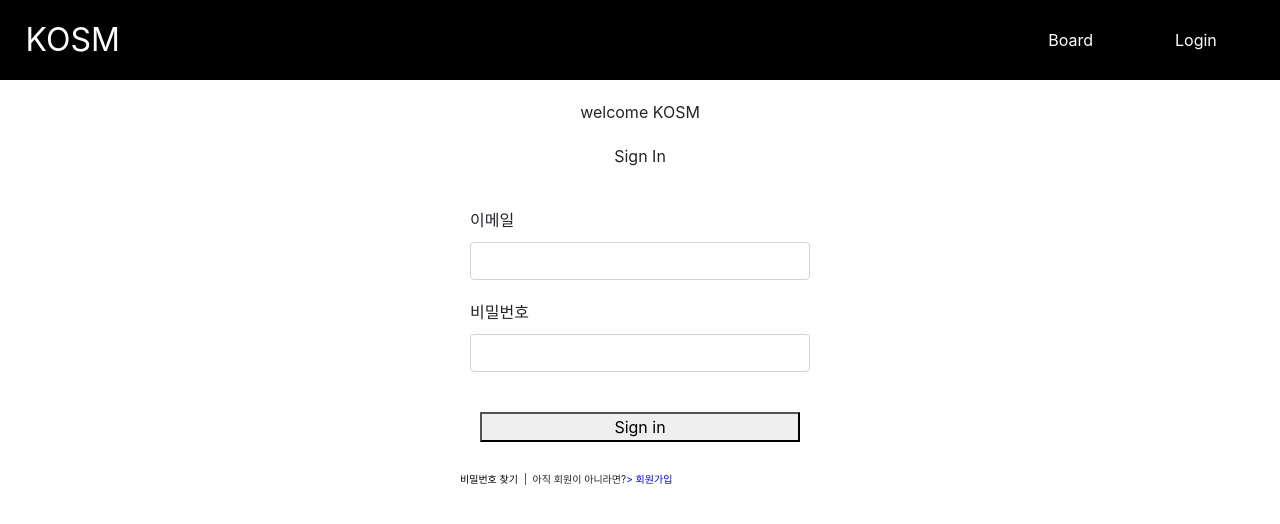
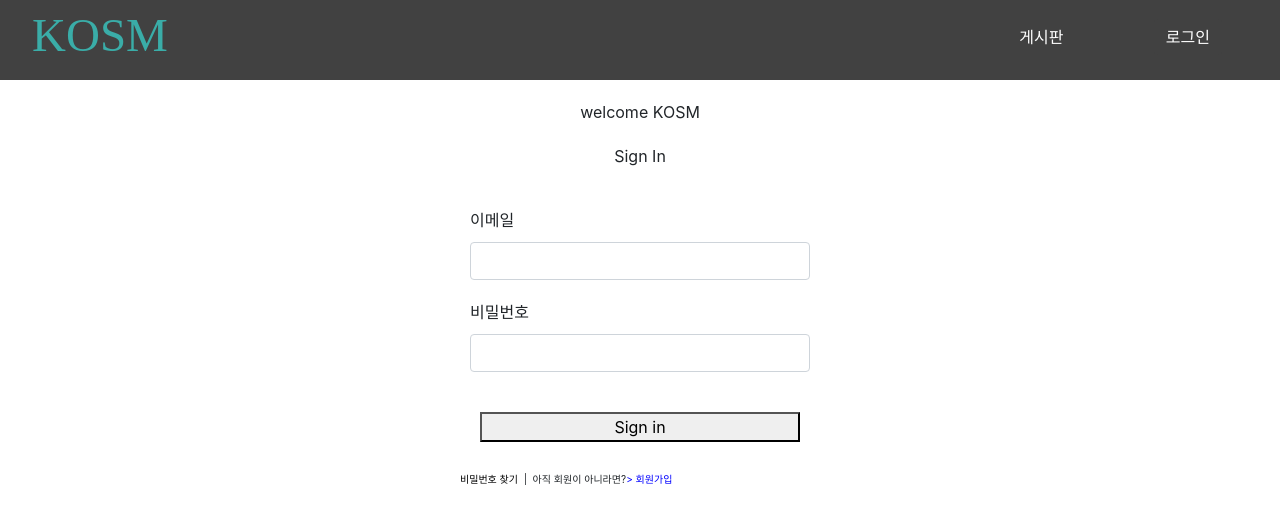
Before and after one commit to 0420syj/KOSM, a React (Create React App) app in the folder test6/frontend/: page /login in a window 1280 px wide. Shown: the top 524 px of the page. Built offline with nearby package versions, Linux system fonts and the light colour scheme.

Commit message:
BeforeMenu 메뉴 창 디자인 완료
BeforeMenu 디자인 완료

```diff
--- a/test6/frontend/src/App.js
+++ b/test6/frontend/src/App.js
@@ -11,10 +11,10 @@ import Login from './sign/login/Login';
 import DeleteUser from './mypage/DeleteUser';
 import {Route, BrowserRouter as Router} from 'react-router-dom';
 function App() {
+  useEffect(() => {
+    localStorage.setItem('isLogin', 'false');
+  }, []);
 
-    useEffect(() => {
-      localStorage.setItem('isLogin', 'false');
-    }, []);
   return (
     <div>
       <Router>
--- a/test6/frontend/src/constants/index.js
+++ b/test6/frontend/src/constants/index.js
@@ -16,3 +16,15 @@ export const EMAIL_MAX_LENGTH = 40;
 
 export const PASSWORD_MIN_LENGTH = 6;
 export const PASSWORD_MAX_LENGTH = 20;
+
+function getWindowDimensions(){
+    return {
+        width,
+        height
+    }
+}
+const {innerWidth: width, innerHeight: height} = window;
+
+
+export const WIDTH =  window.innerWidth / 1920;
+export const HEIGHT = window.innerHeight / 990;
--- a/test6/frontend/src/menu/before/BeforeMenu.js
+++ b/test6/frontend/src/menu/before/BeforeMenu.js
@@ -3,6 +3,7 @@ import {Link} from 'react-router-dom';
 import {Dropdown, DropdownToggle, DropdownMenu, DropdownItem} from 'reactstrap';
 import styled from 'styled-components';
 import './BeforeMenu.scss';
+import {WIDTH, HEIGHT} from '../../constants';
 
 const BeforeMenu = () => {
     const [isDropdown, setIsDropdown] = useState(false);
@@ -11,49 +12,62 @@ const BeforeMenu = () => {
     }
 
     return (
-        <div style={{
-            width: '100%',
-            background: '#000000',
-            height: '80px'}}>
-            <div style={{
-                    width: '100%',
-                    color: '#FFFFFF',
-                    height: '100%'}}>
-                <div style={{
-                    display: 'flex',
-                    justifyContent:'space-between',
-                    padding: '0% 4% 0% 2%',
-                    height: '100%',
-                    alignItems: 'center'}}>
-                    <div style={{width: '80%'}}>
-                        <Link to='/' style={{
-                            color: 'inherit',
-                            textDecoration: 'none'}}>
-                            <div style={{
-                                cursor: 'pointer',
-                                fontSize:'200%'}}>KOSM</div>
+        <div className='container'>
+            <div style={{display: 'flex', height: '80px', justifyContent: 'space-between'}}>
+                <div
+                    style={{
+                        paddingLeft: `${WIDTH * 48}px`,
+                        paddingTop: `${WIDTH * 14}px`,
+                        width: '86px',
+                        height: '53px'
+                    }}>
+                    <Link to='/'
+                        style={{
+                            textDecoration: 'none',
+                        }}>
+                        <div
+                            style={{
+                                fontStretch: 'normal',
+                                fontStyle:'normal',
+                                lineHeight: '1.13',
+                                letterSpacing: 'normal',
+                                fontWeight: '500',
+                                textAlign: 'left',
+                                color: '#3aada8',
+                                maxHeight:'53px',
+                                fontSize: '47px',
+                                fontFamily: 'FranklinGothic',
+                                width: '86px',
+                                height: '53px'
+                            }}>
+                            KOSM
+                        </div>
                     </Link>
                 </div>
-                    <div style={{width: '15%'}}>
                 <div style={{
-                            display: 'flex',
-                            justifyContent:'space-between',
+                    width: `${WIDTH * 124 + 120}px`,
+                    height: '27px',
+                    marginRight: `${WIDTH * 87.2}px`,
+                    marginTop: `${WIDTH * 35.5}px`,
                     alignItems:'center',
-                            width: '100%'}}>
+                    justifyContent: 'space-between',
+                    display: 'flex',}}>
+                    <div>
                         <Link to='/board' style={{
-                                color: 'inherit',
+                            color: 'white',
                             textDecoration: 'none'}}>
-                                <div style={{cursor: 'pointer'}}>Board</div>
+                            <div style={{cursor: 'pointer'}}>게시판</div>
                         </Link>
-
+                    </div>
+                    <div>
                     <Dropdown className='dropdown' isOpen = {isDropdown} toggle={toggle}>
                         <DropdownToggle style={{
                             boxShadow: 'none',
-                                    background: '#000000',
+                            background: '#414141',
                             border: 'none',
                             width: '100%',
                             height: '100%'}}>
-                                    Login
+                            로그인
                         </DropdownToggle>
                         <DropdownMenu className='dropdownMenu'>
                             <DropdownItem className='dropdownItem'>
@@ -83,7 +97,6 @@ const BeforeMenu = () => {
                 </div>
         </div>
         </div>
-        </div>
     )
 }
 
--- a/test6/frontend/src/menu/before/BeforeMenu.scss
+++ b/test6/frontend/src/menu/before/BeforeMenu.scss
@@ -1,15 +1,23 @@
+.container{
+    background: #414141;
+    max-width: 100%;
+    width: 100%;
+    height: 80px;
+    margin: 0px 0px 0px 0px;
+    padding: 0px 0px 0px 0px;
+
+}
+
+
 .dropdown{
     .dropdownMenu{
         background: #000000;
         min-width: 30px;
         width: 100px;
         justify-content: center;
-        margin-top: 0%;
-        margin-right: 52%;
         border-radius: 0px;
         .dropdownItem{
             padding: 0px 0px;
-            margin: 0px;
             background: #000000;
             color: #FFFFFF;
             justify-content: center;
```
Lines whose indentation alone changed are shown as unchanged.
